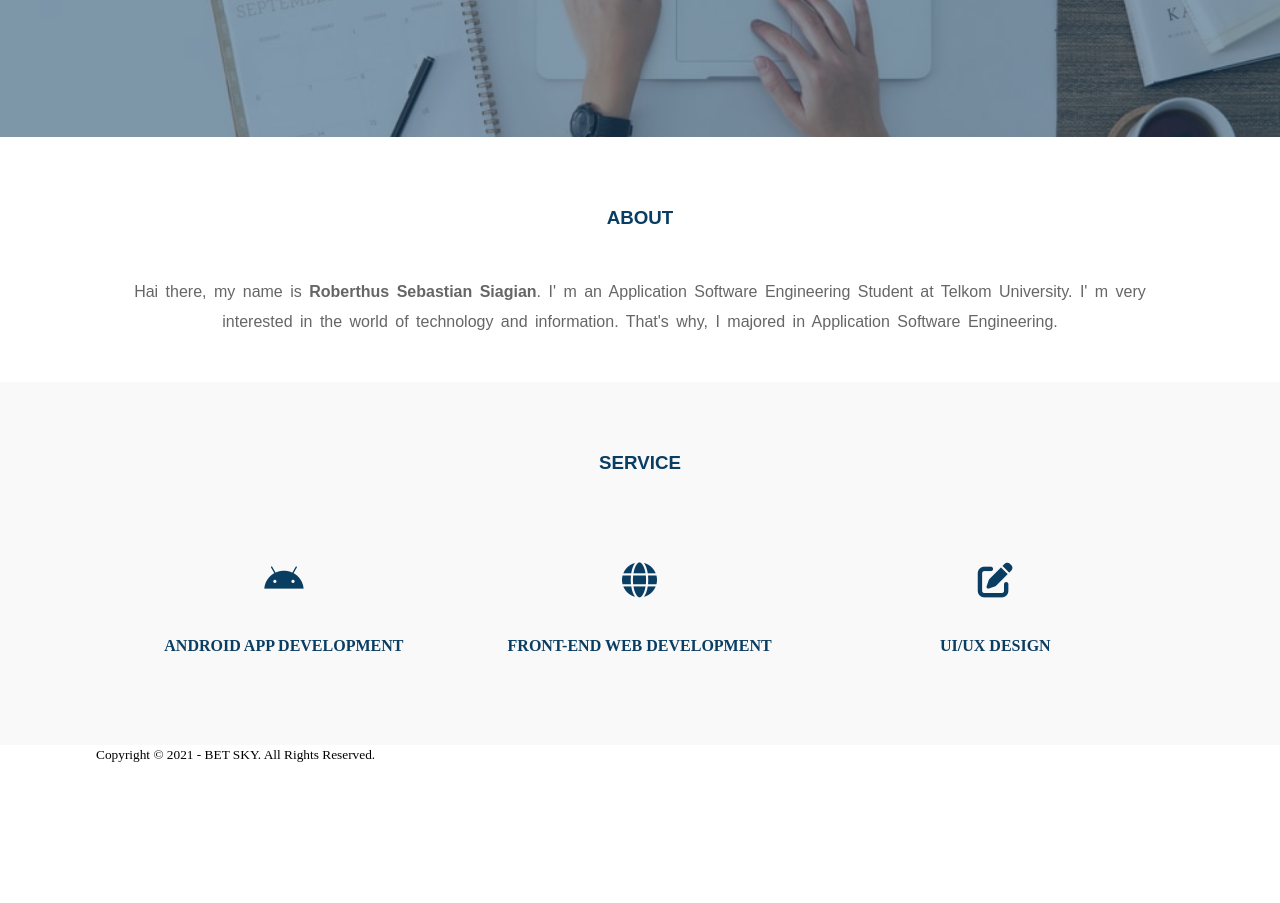
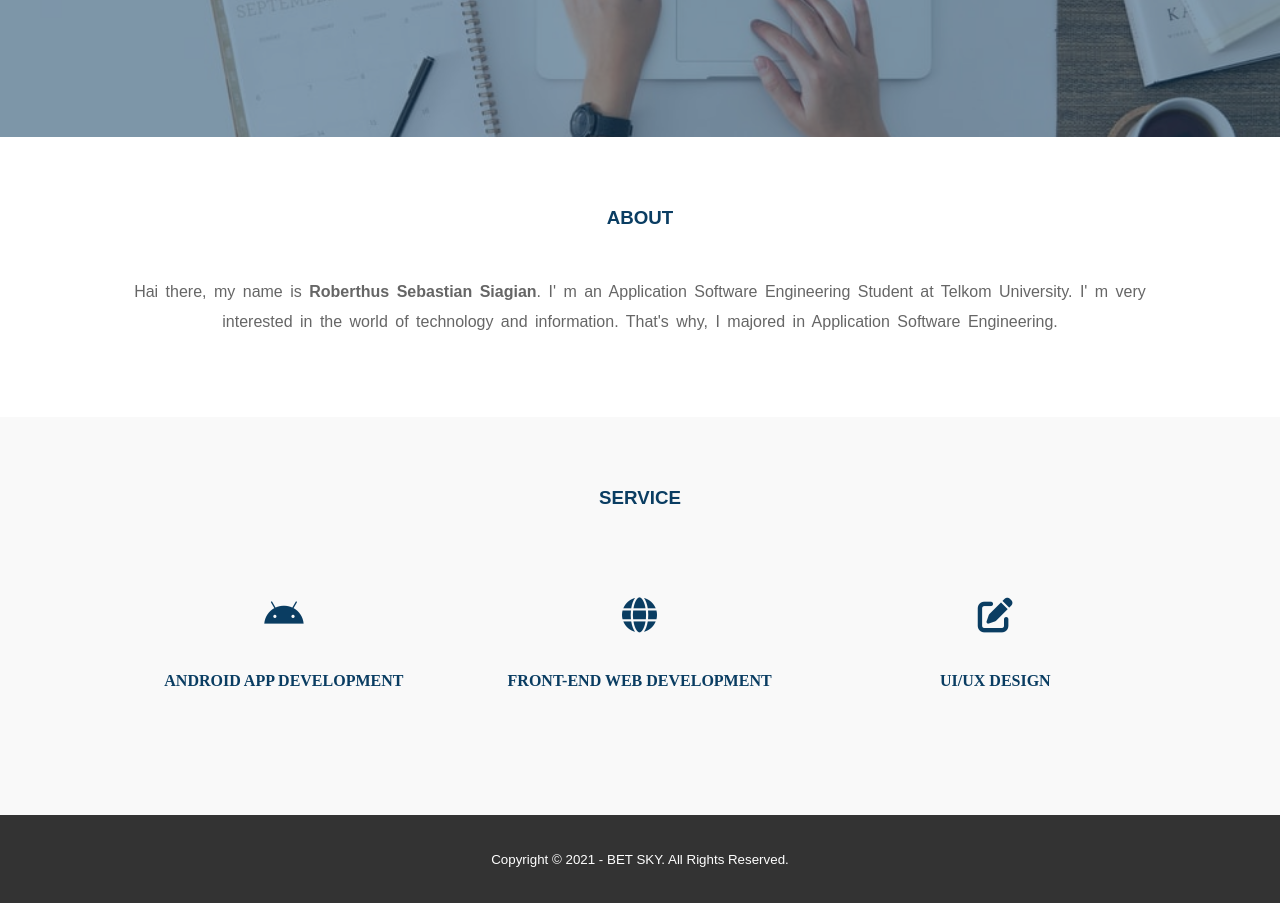
Before and after one commit to roberthussebastian/roberthussebastian.github.io, a plain HTML site: page index.html in a window 1280 px wide. Shown: the part 540-1443 px from the top of the page. Before the commit the page ends 1303 px from the top, so only its background shows below. Drawn offline with Linux system fonts and the light colour scheme.

Commit message:
update css

```diff
--- a/css/style.css
+++ b/css/style.css
@@ -103,6 +103,10 @@ section h3 {
     font-family: 'Source Sans Pro', sans-serif;
 }
 
+.about {
+    padding-bottom: 80px;
+}
+
 .about p {
     color: #666;
     word-spacing: 3px;
@@ -113,6 +117,7 @@ section h3 {
 
 .service {
     background-color: #f9f9f9;
+    padding-bottom: 80px;
 }
 
 .box {
@@ -147,3 +152,11 @@ section h3 {
 .box .col-3 h4 {
     margin: 20px 0;
 }
+
+footer {
+    padding: 35px 0;
+    background-color: #333;
+    color: white;
+    font-family: 'Source Sans Pro', sans-serif;
+    text-align: center;
+}
```
